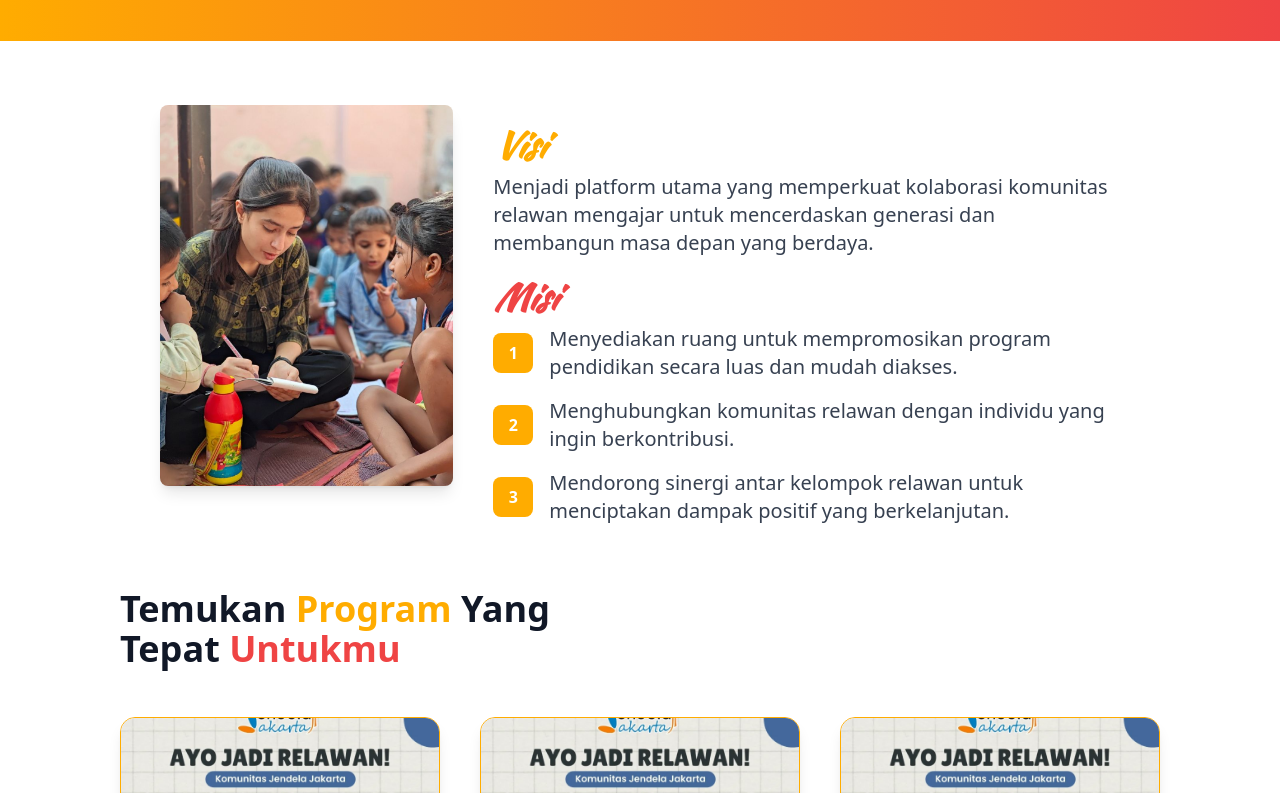
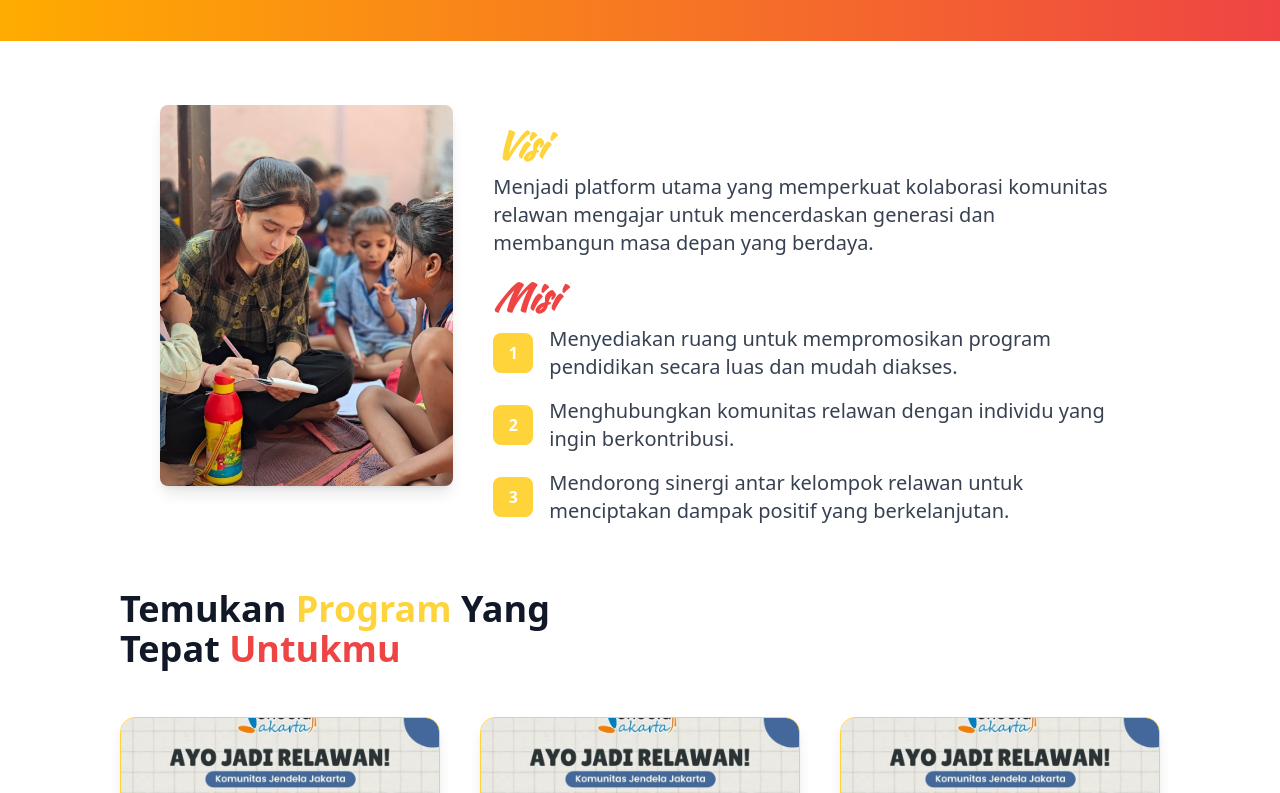
Before and after one commit to ilhamhafidz404/Competition_ITC_PijarNusantara_FE, a Vue app: page / in a window 1280 px wide. Shown: the part 887-1680 px from the top of the page. Built offline with nearby package versions, Linux system fonts and the light colour scheme.

Commit message:
fix fix fix

```diff
--- a/src/views/Detail_Program.vue
+++ b/src/views/Detail_Program.vue
@@ -27,10 +27,7 @@
     <div class="lg:col-span-2 border border-primary rounded-[15px] shadow-xl">
       <div class="md:my-5 md:mx-10 my-3 mx-5">
         <h1 class="md:text-4xl text-3xl font-bold">
-          <span class="text-primary">Pendaftaran</span> Komunitas <br /><span
-            class="text-red-500"
-            >Jendela Jakarta</span
-          >
+          Pendaftaran Komunitas <br />  Jendela Jakarta
         </h1>
         <h2 class="md:text-3xl text-2xl font-semibold mt-5 text-primary">Deskripsi</h2>
         <p class="text-gray-700 my-5 text-lg">
--- a/src/views/Home.vue
+++ b/src/views/Home.vue
@@ -104,7 +104,7 @@
           <ul class="mt-2 space-y-4">
             <li class="flex items-center">
               <div
-                class="bg-[#FFAC00] text-white font-bold min-w-10 h-10 flex items-center justify-center rounded-lg mr-4"
+                class="bg-primary text-white font-bold min-w-10 h-10 flex items-center justify-center rounded-lg mr-4"
               >
                 1
               </div>
@@ -115,7 +115,7 @@
             </li>
             <li class="flex items-center">
               <div
-                class="bg-[#FFAC00] text-white font-bold min-w-10 h-10 flex items-center justify-center rounded-lg mr-4"
+                class="bg-primary text-white font-bold min-w-10 h-10 flex items-center justify-center rounded-lg mr-4"
               >
                 2
               </div>
@@ -126,7 +126,7 @@
             </li>
             <li class="flex items-center">
               <div
-                class="bg-[#FFAC00] text-white font-bold min-w-10 h-10 flex items-center justify-center rounded-lg mr-4"
+                class="bg-primary text-white font-bold min-w-10 h-10 flex items-center justify-center rounded-lg mr-4"
               >
                 3
               </div>
--- a/tailwind.config.js
+++ b/tailwind.config.js
@@ -8,7 +8,7 @@ export default {
         sekunder: ["'Kaushan Script'", "cursive"],
       },
       colors: {
-        primary: "#ffac00",
+        primary: "#ffd43b",
         secondary: "#fafafa",
       },
     },
```
